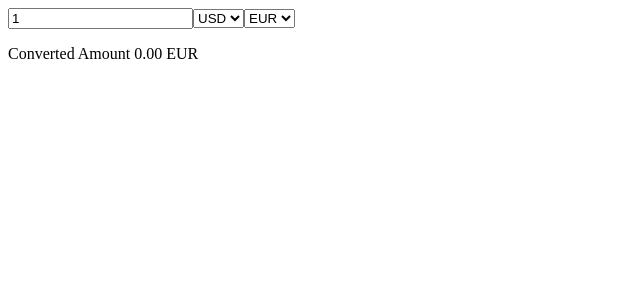
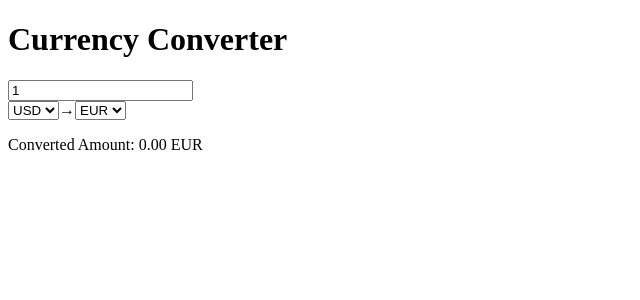
Before and after one commit to EbubeStrong/react-challenge-currency-converter-starter, a React (Create React App) app: page / in a window 1280 px wide. Shown: the top 300 px of the page, without its empty margins (0-640 px from the left). Built offline with nearby package versions, Linux system fonts and the light colour scheme; no server answers.

Commit message:
Update App.js

```diff
--- a/src/App.js
+++ b/src/App.js
@@ -1,14 +1,14 @@
 import { useEffect, useState } from "react";
+import "./styles.css";
 
 export default function App() {
   const [currencyAmount, setCurrencyAmount] = useState(1);
   const [currencyResult, setCurrencyResult] = useState(0);
-
   const [fromCurrency, setFromCurrency] = useState("USD");
   const [toCurrency, setToCurrency] = useState("EUR");
 
   useEffect(() => {
-    const langSearch = async () => {
+    const fetchExchangeRate = async () => {
       if (currencyAmount <= 0) return;
 
       try {
@@ -27,40 +27,43 @@ export default function App() {
       }
     };
 
-    langSearch();
-  }, [currencyAmount, fromCurrency, toCurrency]); // ✅ Only runs on mount
-
-  function handleCurrencyAmount(e) {
-    // setCurrencyAmount(!Number(e.target.value) ? 0 : Number(e.target.value));
-    const value = Number(e.target.value);
-    setCurrencyAmount(value > 0 ? value : 0);
-  }
-
-  function handleFromCurrency(e) {
-    setFromCurrency(e.target.value);
-  }
-
-  function handleToCurrency(e) {
-    setToCurrency(e.target.value);
-  }
+    fetchExchangeRate();
+  }, [currencyAmount, fromCurrency, toCurrency]);
 
   return (
-    <div>
-      <Input value={currencyAmount} onHandleAmount={handleCurrencyAmount} />
-      <CurrencyExchange value={fromCurrency} onChange={handleFromCurrency} />
-      <CurrencyExchange value={toCurrency} onChange={handleToCurrency} />
-      <Result value={currencyResult.toFixed(2)} currencyUnit={toCurrency} />
+    <div className="container">
+      <div className="card">
+        <h1 className="title">Currency Converter</h1>
+        <Input value={currencyAmount} onHandleAmount={(e) => setCurrencyAmount(Math.max(0, Number(e.target.value)))} />
+        <div className="exchange-container">
+          <CurrencyExchange value={fromCurrency} onChange={(e) => setFromCurrency(e.target.value)} />
+          <span className="arrow">→</span>
+          <CurrencyExchange value={toCurrency} onChange={(e) => setToCurrency(e.target.value)} />
+        </div>
+        <Result value={currencyResult.toFixed(2)} currencyUnit={toCurrency} />
+      </div>
     </div>
   );
 }
 
 function Input({ value, onHandleAmount }) {
-  return <input type="text" value={value} onChange={onHandleAmount} />;
+  return (
+    <input
+      type="number"
+      value={value}
+      onChange={onHandleAmount}
+      className="input-field"
+    />
+  );
 }
 
 function CurrencyExchange({ value, onChange }) {
   return (
-    <select value={value} onChange={onChange}>
+    <select
+      value={value}
+      onChange={onChange}
+      className="select-box"
+    >
       <option value="USD">USD</option>
       <option value="EUR">EUR</option>
       <option value="CAD">CAD</option>
@@ -71,8 +74,8 @@ function CurrencyExchange({ value, onChange }) {
 
 function Result({ value, currencyUnit }) {
   return (
-    <p>
-      Converted Amount {!value ? "Loading..." : value} {currencyUnit}
+    <p className="result">
+      Converted Amount: {value} {currencyUnit}
     </p>
   );
 }
```
